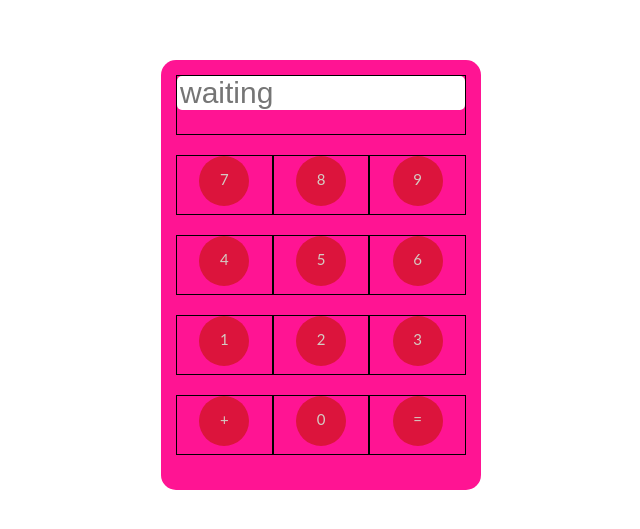
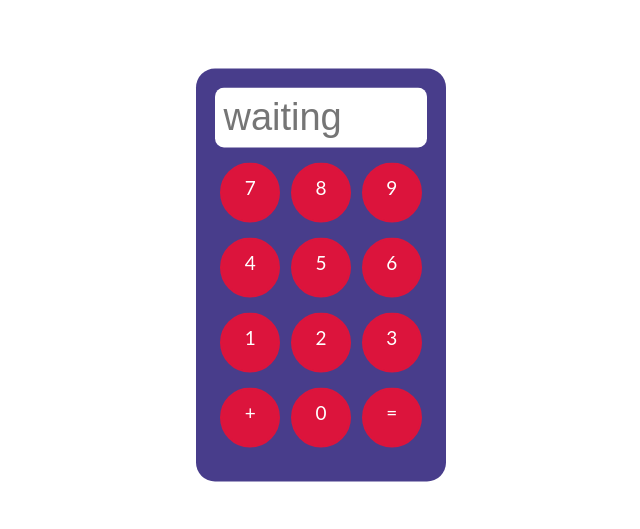
Before and after one commit to agaco/Calculator_in_JS, a plain HTML site: page index.html in a window 1280 px wide. Shown: the part 125-654 px from the top of the page, without its empty margins (319-959 px from the left). Drawn offline with Linux system fonts and the light colour scheme.

Commit message:
grid ver

```diff
--- a/scss/_grid.scss
+++ b/scss/_grid.scss
@@ -4,9 +4,10 @@ $grid-columns: 12;
 	.row {
 		width: 100%;
 		margin-bottom: 10px; //wstawic zmienna pozniej
-		min-height: 70px;
+		min-height: 65px;
 		overflow: hidden;
 		position: relative;
+        //border: 1px solid yellow;
 
 		&.nested-row {
 			padding-bottom: 5px;
@@ -21,8 +22,8 @@ $grid-columns: 12;
 		box-sizing: border-box;
 		float: left;
 		width: 100%;
-		min-height: 60px;
-		border: 1px solid black;
+		min-height: 40px;
+		//border: 1px solid black;
 	}
 
 	.col-xs-12 {width: 100%;}
--- a/scss/_rwd.scss
+++ b/scss/_rwd.scss
@@ -1,10 +1,10 @@
 //___________________TABLET________________________________
 @media only screen and (min-width: 640px) {
     .calculator {
-        width:80%;
-        max-width: 320px;
-        min-width: 120px;background-color: yellow;
-
+        //width: 90%;
+        max-width: 580px;
+        //min-width: 120px;
+        background-color: yellow;
     }
 
 }
@@ -12,8 +12,11 @@
 @media screen and (orientation: landscape),
         screen and (min-width: 850px) {
     .calculator {
-        width: 30%;
-        background-color: darkblue;
+        max-width: 250px;
+    }
+    .button-number {
+        height: 50px;
+        width: 50px;
     }
 
 }
--- a/scss/style.scss
+++ b/scss/style.scss
@@ -1,7 +1,7 @@
 /*pierwszy komentarz css*/
 @import "fonts";
 @import "grid";
-@import "variables";
+//@import "variables";
 @import "rwd";
 
 * {
@@ -9,12 +9,13 @@
 }
 
 body, html {
-    color: $font-color;
+    color: white;
     background-color: white;
-	width: 100vw;
+	//width: 100vw;
+    //height: 100vh;
     margin: 0px auto;
 	padding: 0;
-	font-size: $default-font-size;
+	font-size: 19px;
 	font-family: 'Lato', sans-serif;
 	}
 
@@ -23,18 +24,28 @@ body, html {
     -moz-border-radius: 50%;
     border-radius: 50%;
     background-color: crimson;
-    height: 50px;;
-    width: 50px;
+    height: 60px;
+    width: 60px;
     text-align: center;
     padding: 15%;
     margin: 0 auto;
     cursor: pointer;
+    border: 2px solid crimson;
+    font-size: 19px;
+    &:hover {
+        background-color: darken(crimson, 30%);
+        border: 2px solid white;
+    }
+    &:active {
+        border: 2px solid white;
+    }
 
 }
 .calculator {
-    width:100%;
-    min-width: 120px;
-    background-color: deeppink;
+    //max-width: 340px;
+    width:95%;
+    //min-width: 120px;
+    background-color: darkslateblue;
     padding: 1em;
     border-radius: 1em;
     position: absolute;
@@ -47,9 +58,11 @@ body, html {
 input[type=text] {
     width: 100%;
     height: 100%;
-    border-radius: 5px;
+    border-radius: 9px;
     background-color: white;
     border: 0;
-    padding: 0 3px;
+    padding: 4% 4%;
     font-size: 2em;
+    color: black;
+    line-height: 20px;
 }
```
Also changed, not shown: css/style.css, 1 other file.
